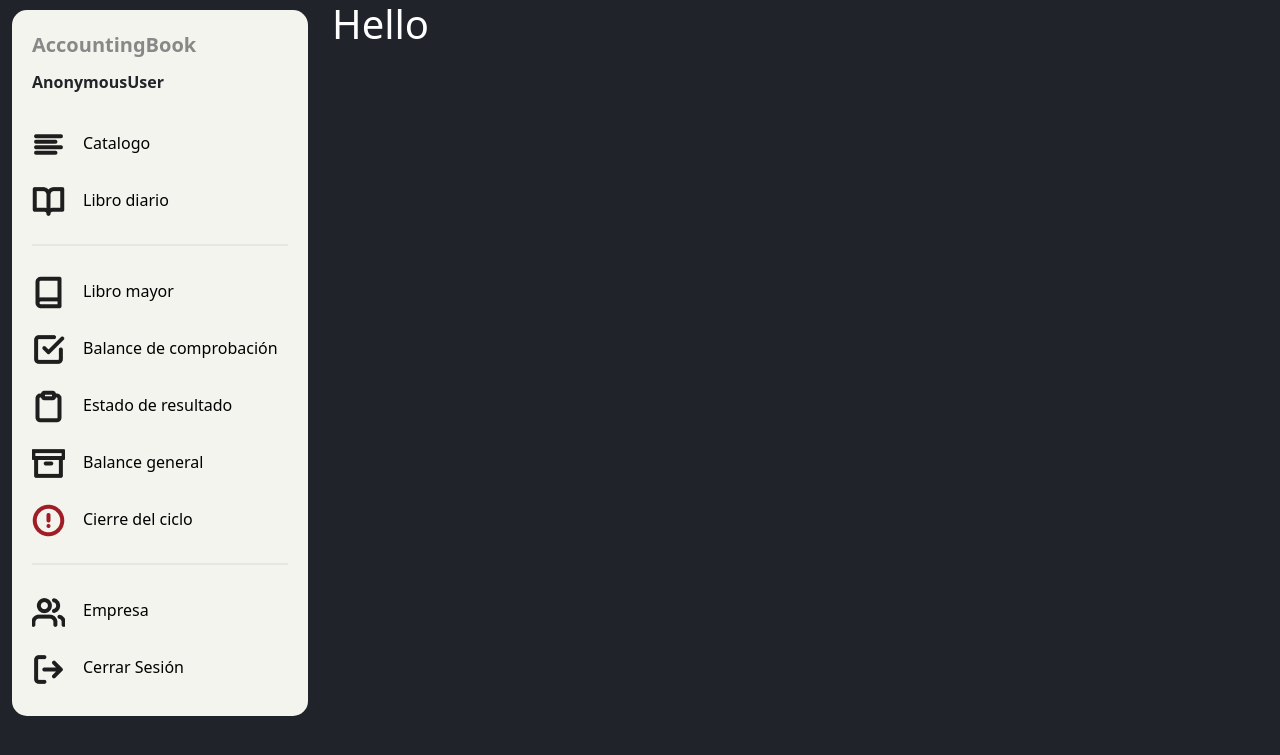
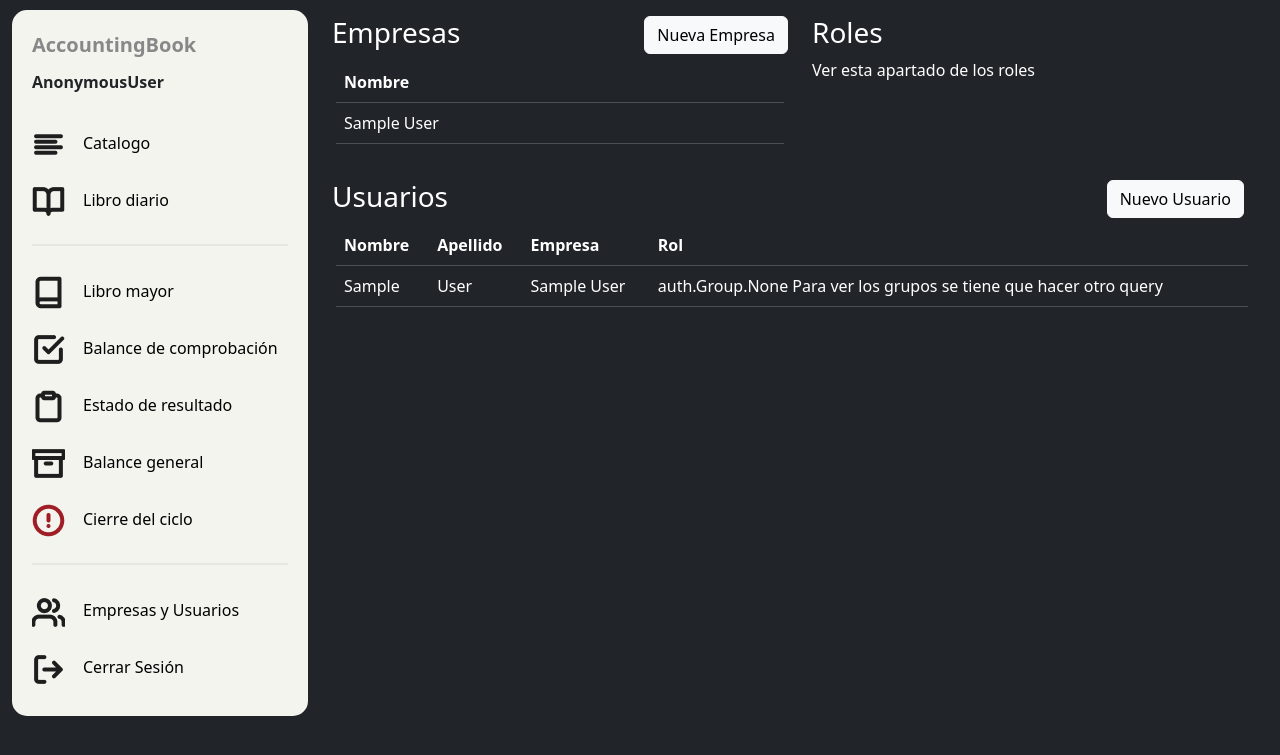
Before and after one commit to eugmerino/AccountingBook_V2, a Django app: template user/templates/userMain.html in a window 1280 px wide. Shown: the top 755 px of the page. Run offline with Django 5.2, Linux system fonts and the light colour scheme; tables that the repository leaves empty hold one stand-in row (values such as "Sample post"); the template is opened without the code that fills it: values that come from a table or form of the project are taken from there, most other values are stand-ins (such as "Sample title", 1, 10 or a date in 2020); parts of the project's set-up code (start-up, migrations or seed data) failed here and were passed over.

Commit message:
Muchos cambios, funciona correcto, me estoy muriendo con los colores y diseño

```diff
--- a/main/static/css/style.css
+++ b/main/static/css/style.css
@@ -1,7 +1,3 @@
-body {
-    background-color:#20232A;
-}
-
 a {
     text-decoration: none;
     color: inherit;
@@ -26,7 +22,6 @@ a {
     display: flex;
     align-items: center;
     padding: 10px 0;
-
     color: #000;
 }
 .menu-item-bottom {
@@ -53,4 +48,9 @@ a {
 
 hr.divider-rounded {
     border-top: 2px solid #bbb;
-  }
+}
+
+.table-container {
+    max-height: 350px;
+    overflow-y: auto;
+}
--- a/main/templates/base.html
+++ b/main/templates/base.html
@@ -12,7 +12,7 @@
     <title>Dashboard</title>
 </head>
 
-<body>
+<body class=" bg-dark">
     <div class="container-fluid">
         <div class="row">
             <!-- Sidebar Menu -->
@@ -72,10 +72,10 @@
                             </div>
                         </a>
                         <hr class="divider-rounded">
-                        <a href="{% url 'empleados' %}" class="menu-item text-decoration-none d-flex align-items-center">
+                        <a href="{% url 'empresa&usuarios' %}" class="menu-item text-decoration-none d-flex align-items-center">
                             <span class="menu-item-icon"><img src="{% static 'img/users.png' %}" alt="Icon Balance general"></span>
                             <div class="menu-item-text ms-2">
-                                <div>Empresa</div>
+                                <div>Empresas y Usuarios</div>
                             </div>
                         </a>
 
--- a/main/templates/login.html
+++ b/main/templates/login.html
@@ -12,7 +12,7 @@
     <title>Login</title>
 </head>
 
-<body>
+<body class="bg-dark">
     <div class="container-fluid">
         <div class="d-flex flex-column justify-content-center align-items-center" style="height: 100vh;">
             <h1 class="text-light">Inicio de sesión</h1>
@@ -23,7 +23,7 @@
                         {{form}}
                         <div class="d-grid mt-2">
                             <button type="submit" class="btn btn-dark">Iniciar Sesión</button>
-                          </div>
+                        </div>
                     </form>
                 </div>
                 {% if mensaje %}
--- a/main/templates/start.html
+++ b/main/templates/start.html
@@ -12,7 +12,7 @@
     <title>Accounting Book</title>
 </head>
 
-<body>
+<body class="bg-dark">
     <div class="container">
         <div class="row align-items-center" style="height: 100vh;">
             <div class=" col-md-6 d-flex justify-content-center pt-4">
--- a/user/templates/userMain.html
+++ b/user/templates/userMain.html
@@ -1,7 +1,120 @@
 {% extends "base.html" %}
 {% block content %}
-    <form>{% csrf_token %}</form>
-    <div class="text-white">
-        <h1>Hello</h1>
+<form>{% csrf_token %}</form>
+<div class="row text-white">
+    <div class="col mt-3">
+        <div class="row">
+            <div class="col">
+                <h3>Empresas</h3>
+            </div>
+            <div class="col text-end">
+                <button type="button" class="btn btn-light" data-bs-toggle="modal" data-bs-target="#modalCompany">Nueva Empresa</button>
+            </div>
+        </div>
+        <div class="row m-1 table-container">
+            {% if message %}
+            <div class="alert alert-light alert-dismissible mt-2">
+                <button type="button" class="btn-close" data-bs-dismiss="alert"></button>
+                {{message}}
+            </div>
+            {% endif %}
+            <table class="table table-hover" data-bs-theme="dark">
+                <thead>
+                    <tr>
+                        <th>Nombre</th>
+                    </tr>
+                </thead>
+                <tbody>
+                    {% for company in companies %}
+                    <tr>
+                        <td>{{company.name}}</td>
+                    </tr>
+                    {% endfor %}
+                </tbody>
+            </table>
+        </div>
     </div>
+    <div class="col mt-3">
+        <h3>Roles</h3>
+        Ver esta apartado de los roles
+    </div>
+</div>
+<div class="row text-white mt-3">
+    <div class="row">
+        <div class="col">
+            <h3>Usuarios</h3>
+        </div>
+        <div class="col text-end">
+            <button type="button" class="btn btn-light" data-bs-toggle="modal" data-bs-target="#modalUsers">Nuevo Usuario</button>
+        </div>
+    </div>
+    <div class="row">
+        <div class="row m-1">
+            <table class="table table-hover" data-bs-theme="dark">
+                <thead>
+                    <tr>
+                        <th>Nombre</th>
+                        <th>Apellido</th>
+                        <th>Empresa</th>
+                        <th>Rol</th>
+                    </tr>
+                </thead>
+                <tbody>
+                    {% for user in users %}
+                    <tr>
+                        <td>{{user.first_name}}</td>
+                        <td>{{user.last_name}}</td>
+                        <td>{{user.company}}</td>
+                        <td>{{user.groups}} Para ver los grupos se tiene que hacer otro query</td>
+                    </tr>
+                    {% endfor %}
+                </tbody>
+            </table>
+        </div>
+    </div>
+    <!--Modal user-->
+    <div class="modal text-dark" id="modalUsers">
+        <div class="modal-dialog">
+            <div class="modal-content">
+
+                <div class="modal-header">
+                    <h4 class="modal-title">Nuevo usuario</h4>
+                    <button type="button" class="btn-close" data-bs-dismiss="modal"></button>
+                </div>
+
+                <div class="modal-body">
+                    <form method="POST">
+                        {% csrf_token %}
+                        {{formUser}}
+                        <div class="mt-3 text-end">
+                            <button type="submit" class="btn btn-dark">Crear</button>
+                        </div>
+                    </form>
+                </div>
+            </div>
+        </div>
+    </div>
+    <!--Modal company-->
+    <div class="modal text-dark" id="modalCompany">
+        <div class="modal-dialog">
+            <div class="modal-content">
+
+                <div class="modal-header">
+                    <h4 class="modal-title">Nueva Compañia</h4>
+                    <button type="button" class="btn-close" data-bs-dismiss="modal"></button>
+                </div>
+
+                <div class="modal-body">
+                    <form method="POST">
+                        {% csrf_token %}
+                        {{formCompany}}
+                    <div class="mt-3 text-end">
+                        <button type="submit" class="btn btn-light">Crear</button>
+                    </div>
+                    </form>
+                </div>
+            </div>
+        </div>
+    </div>
+</div>
 {% endblock content %}
--- a/user/urls.py
+++ b/user/urls.py
@@ -4,5 +4,5 @@ from . import views
 # parametro '' se muestra en el navegador
 # parametro name= se ocupa en los redirect
 urlpatterns = [
-    path('empleados/',views.userMainView, name="empleados")
+    path('empresa&usuarios/',views.companyUserView, name="empresa&usuarios")
 ]
```
Also changed, not shown: user/forms.py (added, +30 -0 lines), user/views.py (+39 -3 lines).
